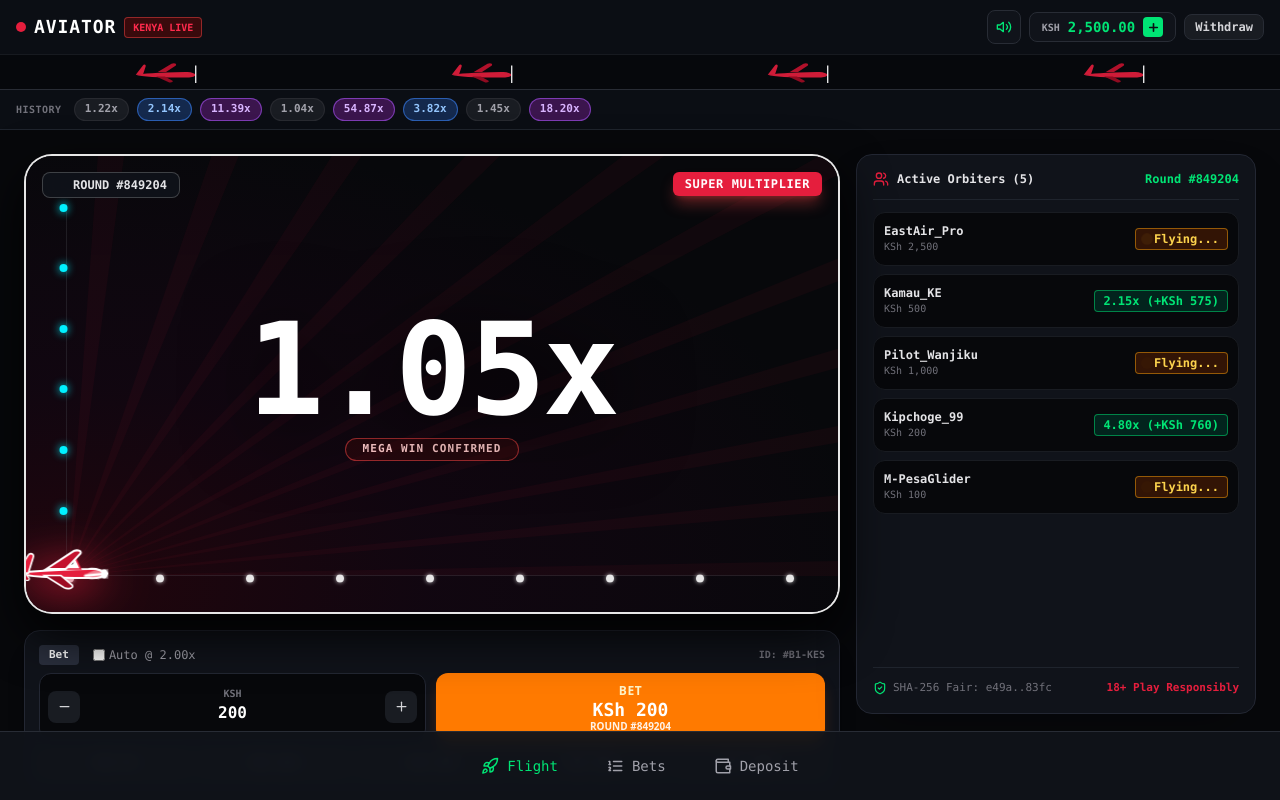
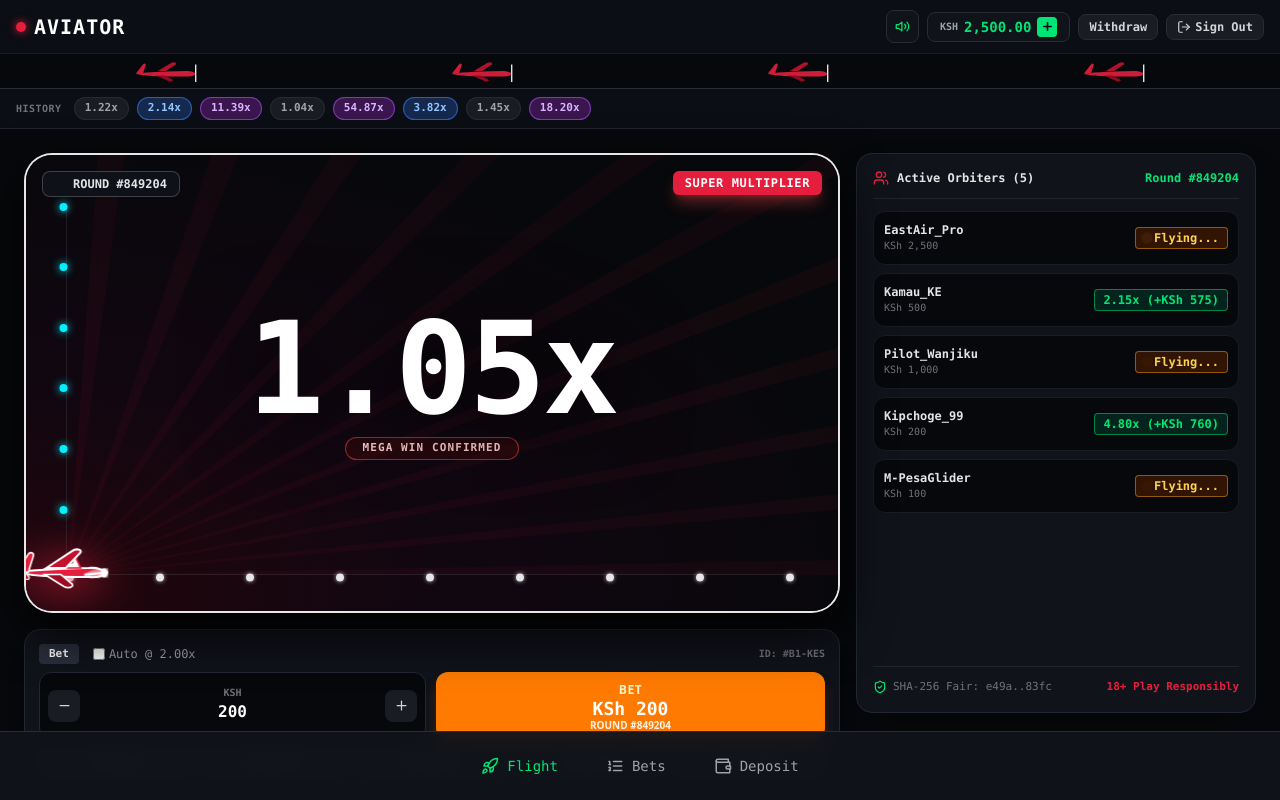
Before and after one commit to Pyper9219/Aviator-web, a Next.js app: page / in a window 1280 px wide. Shown: the top 800 px of the page. Built offline with nearby package versions, Linux system fonts and the light colour scheme; no server answers.

Commit message:
Add top-right sign-out knob and admin-only withdrawal clearance knob with strict role guards

```diff
--- a/src/app/api/admin/withdrawals/action/route.ts
+++ b/src/app/api/admin/withdrawals/action/route.ts
@@ -1,10 +1,21 @@
 import { NextRequest, NextResponse } from "next/server";
+import { jwtVerify } from "jose";
 import { connectToDatabase } from "@/lib/db/mongodb";
 import { Withdrawal } from "@/lib/db/models/Withdrawal";
 import { User } from "@/lib/db/models/User";
 
+const SECRET = new TextEncoder().encode(process.env.JWT_SECRET || "super-secret-jwt-key-aviator-production-flight-deck-token-12345");
+
 export async function POST(req: NextRequest) {
   try {
+    const token = req.cookies.get("aviator_session")?.value;
+    if (!token) return NextResponse.json({ error: "Unauthorized" }, { status: 401 });
+
+    const { payload } = await jwtVerify(token, SECRET);
+    if (payload.role !== "ADMIN") {
+      return NextResponse.json({ error: "Forbidden: Only administrators can authorize withdrawals." }, { status: 403 });
+    }
+
     const { withdrawalId, action, adminNote } = await req.json();
     if (!withdrawalId || !["APPROVE", "REJECT"].includes(action)) {
       return NextResponse.json({ error: "Invalid action parameters" }, { status: 400 });
@@ -12,31 +23,29 @@
 
     await connectToDatabase();
     const withdrawal = await Withdrawal.findById(withdrawalId);
-    if (!withdrawal) return NextResponse.json({ error: "Withdrawal not found" }, { status: 404 });
+    if (!withdrawal) {
+      return NextResponse.json({ error: "Withdrawal record not found" }, { status: 404 });
+    }
     if (withdrawal.status !== "PENDING") {
-      return NextResponse.json({ error: `Withdrawal is already ${withdrawal.status}` }, { status: 400 });
+      return NextResponse.json({ error: `Withdrawal has already been marked ${withdrawal.status}` }, { status: 400 });
     }
 
     if (action === "APPROVE") {
-      // Approve: Permanently release the locked funds
       await User.findByIdAndUpdate(withdrawal.userId, { $inc: { lockedWithdrawalKSH: -withdrawal.amountKSH } });
       withdrawal.status = "APPROVED";
       withdrawal.approvedAt = new Date();
-      withdrawal.adminNote = adminNote || "Approved and disbursed.";
+      withdrawal.adminNote = adminNote || `Authorized by Admin (${payload.username || "SuperAdmin"})`;
       await withdrawal.save();
-      return NextResponse.json({ success: true, message: "Payout approved and processed." });
+      return NextResponse.json({ success: true, message: `Payout of KSh ${withdrawal.amountKSH.toLocaleString()} successfully authorized and dispatched.` });
     } else {
-      // Reject: Immediately refund the locked funds back to the user's playable balance
-      await User.findByIdAndUpdate(withdrawal.userId, {
-        $inc: { lockedWithdrawalKSH: -withdrawal.amountKSH, balanceKSH: withdrawal.amountKSH }
-      });
+      await User.findByIdAndUpdate(withdrawal.userId, { $inc: { lockedWithdrawalKSH: -withdrawal.amountKSH, balanceKSH: withdrawal.amountKSH } });
       withdrawal.status = "REJECTED";
       withdrawal.rejectedAt = new Date();
-      withdrawal.adminNote = adminNote || "Rejected. Funds refunded to wallet.";
+      withdrawal.adminNote = adminNote || "Withdrawal rejected by administrator. Funds refunded to wallet.";
       await withdrawal.save();
-      return NextResponse.json({ success: true, message: "Withdrawal rejected. Funds refunded to user." });
+      return NextResponse.json({ success: true, message: "Withdrawal rejected. Funds automatically refunded to player wallet balance." });
     }
   } catch (err: any) {
-    return NextResponse.json({ error: err.message }, { status: 500 });
+    return NextResponse.json({ error: err.message || "Failed to process withdrawal action" }, { status: 500 });
   }
 }
--- a/src/app/api/auth/logout/route.ts
+++ b/src/app/api/auth/logout/route.ts
@@ -1,7 +1,13 @@
-import { NextResponse } from "next/server";
-import { cookies } from "next/headers";
+import { NextRequest, NextResponse } from "next/server";
 
-export async function POST() {
-  cookies().delete("aviator_session");
-  return NextResponse.json({ success: true });
+export async function POST(req: NextRequest) {
+  const response = NextResponse.json({ success: true, message: "Logged out successfully" });
+  response.cookies.set("aviator_session", "", {
+    httpOnly: true,
+    secure: process.env.NODE_ENV === "production",
+    sameSite: "lax",
+    path: "/",
+    maxAge: 0,
+  });
+  return response;
 }
--- a/src/app/page.tsx
+++ b/src/app/page.tsx
@@ -6,12 +6,12 @@
 import { Minus, Plus, Users, ShieldCheck } from "lucide-react";
 
 export default function GamePage() {
-  const { balance, username, phase, multiplier, countdown, roundNumber, history, liveBets, console1, setConsole1, console2, cashOutConsole1, placeBet1, isMuted, toggleSound } = useAviatorGame();
+  const { balance, username, role, phase, multiplier, countdown, roundNumber, history, liveBets, console1, setConsole1, console2, cashOutConsole1, placeBet1, isMuted, toggleSound } = useAviatorGame();
   const isFlight = phase === "IN_FLIGHT";
 
   return (
     <div className="min-h-screen bg-[#07080B] text-white flex flex-col font-sans">
-      <Header balance={balance} username={username} isMuted={isMuted} onToggleSound={toggleSound} />
+      <Header balance={balance} username={username} role={role} isMuted={isMuted} onToggleSound={toggleSound} />
       <div className="flex items-center gap-2 overflow-x-auto px-4 py-2 bg-[#0B0E14] border-b border-[#1F242D] no-scrollbar">
         <span className="text-[10px] font-mono font-bold text-zinc-500 uppercase tracking-wider mr-1">HISTORY</span>
         {history.map((mult, idx) => {
@@ -19,9 +19,7 @@
           if (mult >= 10.0) pillStyle = "bg-[#3B154D] text-[#D8B4FE] border border-[#A855F7]/60";
           else if (mult >= 2.0) pillStyle = "bg-[#14294D] text-[#93C5FD] border border-[#3B82F6]/60";
           else if (mult >= 50.0) pillStyle = "bg-[#4D3800] text-[#FDE047] border border-[#EAB308]/60 font-black";
-          return (
-            <span key={idx} className={`px-2.5 py-0.5 rounded-full text-[11px] font-mono font-bold whitespace-nowrap ${pillStyle}`}>{mult.toFixed(2)}x</span>
-          );
+          return <span key={idx} className={`px-2.5 py-0.5 rounded-full text-[11px] font-mono font-bold whitespace-nowrap ${pillStyle}`}>{mult.toFixed(2)}x</span>;
         })}
       </div>
       <main className="flex-1 max-w-7xl w-full mx-auto p-3 sm:p-4 lg:p-6 grid grid-cols-1 lg:grid-cols-12 gap-4 pb-16">
@@ -41,16 +39,12 @@
               </div>
               <div className="flex gap-2.5">
                 <div className="flex-1 bg-[#07080B] border border-[#232733] rounded-xl p-2 flex items-center justify-between font-mono">
-                  <button disabled={console1.isLocked} onClick={() => setConsole1((c: any) => ({ ...c, stake: Math.max(50, c.stake - 50) }))} className="w-8 h-8 bg-[#191C22] disabled:opacity-40 text-zinc-300 rounded-lg flex items-center justify-center font-bold text-base hover:text-white">
-                    <Minus size={15} />
-                  </button>
+                  <button disabled={console1.isLocked} onClick={() => setConsole1((c: any) => ({ ...c, stake: Math.max(50, c.stake - 50) }))} className="w-8 h-8 bg-[#191C22] disabled:opacity-40 text-zinc-300 rounded-lg flex items-center justify-center font-bold text-base hover:text-white"><Minus size={15} /></button>
                   <div className="text-center">
                     <span className="text-[10px] text-zinc-500 block leading-none mb-0.5 font-bold">KSH</span>
                     <span className="font-bold text-base text-white">{console1.stake.toLocaleString()}</span>
                   </div>
-                  <button disabled={console1.isLocked} onClick={() => setConsole1((c: any) => ({ ...c, stake: c.stake + 50 }))} className="w-8 h-8 bg-[#191C22] disabled:opacity-40 text-zinc-300 rounded-lg flex items-center justify-center font-bold text-base hover:text-white">
-                    <Plus size={15} />
-                  </button>
+                  <button disabled={console1.isLocked} onClick={() => setConsole1((c: any) => ({ ...c, stake: c.stake + 50 }))} className="w-8 h-8 bg-[#191C22] disabled:opacity-40 text-zinc-300 rounded-lg flex items-center justify-center font-bold text-base hover:text-white"><Plus size={15} /></button>
                 </div>
                 {console1.isLocked && !console1.hasCashedOut && isFlight ? (
                   <button onClick={cashOutConsole1} className="flex-1 bg-[#FF7A00] hover:bg-[#FF8C1A] text-white rounded-xl font-black flex flex-col items-center justify-center p-2.5 shadow-[0_0_24px_rgba(255,122,0,0.5)] active:scale-95 transition-all">
@@ -68,9 +62,7 @@
               </div>
               <div className="grid grid-cols-5 gap-1.5 mt-2.5">
                 {[50, 100, 200, 500, 1000].map(amt => (
-                  <button key={amt} disabled={console1.isLocked} onClick={() => setConsole1((c: any) => ({ ...c, stake: amt }))} className="py-1 rounded-lg bg-[#191C22] hover:bg-[#282C35] text-[11px] font-mono text-zinc-300 disabled:opacity-40 font-bold transition-colors">
-                    KSh {amt}
-                  </button>
+                  <button key={amt} disabled={console1.isLocked} onClick={() => setConsole1((c: any) => ({ ...c, stake: amt }))} className="py-1 rounded-lg bg-[#191C22] hover:bg-[#282C35] text-[11px] font-mono text-zinc-300 disabled:opacity-40 font-bold transition-colors">KSh {amt}</button>
                 ))}
               </div>
             </div>
@@ -78,9 +70,7 @@
               <div className="w-full sm:w-auto">
                 <span className="text-[10px] font-mono text-zinc-500 block uppercase tracking-wider">LOCKED BET</span>
                 <div className="font-mono text-base font-bold text-white">KSh 100</div>
-                <div className="text-[11px] font-mono text-[#00E575] flex items-center gap-1 mt-0.5">
-                  <span className="w-1.5 h-1.5 rounded-full bg-[#00E575]" /> Instant Payout Credited
-                </div>
+                <div className="text-[11px] font-mono text-[#00E575] flex items-center gap-1 mt-0.5"><span className="w-1.5 h-1.5 rounded-full bg-[#00E575]" /> Instant Payout Credited</div>
               </div>
               <div className="w-full sm:w-auto p-2.5 bg-[#0A261C] border border-[#00E575]/60 rounded-xl text-right">
                 <span className="text-[10px] font-mono text-[#00E575] font-bold block uppercase tracking-wider">WON @ 12,338.75x</span>
@@ -108,9 +98,7 @@
                   ) : player.status === "CRASHED" ? (
                     <span className="inline-flex items-center px-2 py-0.5 rounded bg-red-950/80 border border-red-500/50 text-red-400 font-bold text-xs">Crashed</span>
                   ) : (
-                    <span className="inline-flex items-center gap-1 px-2 py-0.5 rounded bg-amber-950/70 border border-amber-500/50 text-amber-300 font-bold text-xs">
-                      <span className="w-1.5 h-1.5 rounded-full bg-amber-400 animate-ping" /> Flying...
-                    </span>
+                    <span className="inline-flex items-center gap-1 px-2 py-0.5 rounded bg-amber-950/70 border border-amber-500/50 text-amber-300 font-bold text-xs"><span className="w-1.5 h-1.5 rounded-full bg-amber-400 animate-ping" /> Flying...</span>
                   )}
                 </div>
               </div>
--- a/src/components/Header.tsx
+++ b/src/components/Header.tsx
@@ -1,38 +1,91 @@
 "use client";
-import React from "react";
+import React, { useState, useEffect } from "react";
 import Link from "next/link";
-import { Plus, Volume2, VolumeX } from "lucide-react";
+import { useRouter } from "next/navigation";
+import { Plus, Volume2, VolumeX, LogOut, ShieldCheck, ShieldAlert } from "lucide-react";
 
 interface HeaderProps {
   balance: number;
   username?: string;
+  role?: "PILOT" | "ADMIN";
   isMuted?: boolean;
   onToggleSound?: () => void;
 }
 
-export default function Header({ balance, isMuted = false, onToggleSound }: HeaderProps) {
+export default function Header({ balance, username = "Pilot", role = "PILOT", isMuted = false, onToggleSound }: HeaderProps) {
+  const router = useRouter();
+  const [loggingOut, setLoggingOut] = useState(false);
+  const [pendingWithdrawalsCount, setPendingWithdrawalsCount] = useState<number>(0);
+  const isAdmin = role === "ADMIN";
+
+  useEffect(() => {
+    if (!isAdmin) return;
+    const fetchPendingCount = async () => {
+      try {
+        const res = await fetch("/api/admin/withdrawals/pending-count");
+        if (res.ok) {
+          const data = await res.json();
+          if (data.isAdmin) {
+            setPendingWithdrawalsCount(data.count);
+          }
+        }
+      } catch (e) {}
+    };
+    fetchPendingCount();
+    const interval = setInterval(fetchPendingCount, 5000);
+    return () => clearInterval(interval);
+  }, [isAdmin]);
+
+  const handleSignOut = async () => {
+    if (loggingOut) return;
+    setLoggingOut(true);
+    try {
+      await fetch("/api/auth/logout", { method: "POST" });
+      router.push("/login");
+      router.refresh();
+    } catch (e) {
+      window.location.href = "/login";
+    }
+  };
+
   return (
     <header className="sticky top-0 z-50 bg-[#0B0E14] border-b border-[#282C35]">
-      <div className="flex items-center justify-between px-4 py-2.5">
+      <div className="flex items-center justify-between px-3 sm:px-4 py-2.5">
         <div className="flex items-center gap-2">
-          <span className="w-2.5 h-2.5 rounded-full bg-[#E51E3D]" />
-          <span className="font-mono font-black text-lg tracking-wider text-white">AVIATOR</span>
-          <span className="px-2 py-0.5 rounded bg-red-950/80 border border-red-500/50 text-[#FF2B4D] font-mono text-[10px] font-bold">KENYA LIVE</span>
+          <span className="w-2.5 h-2.5 rounded-full bg-[#E51E3D] shadow-[0_0_8px_#E51E3D]" />
+          <Link href="/" className="font-mono font-black text-lg sm:text-xl tracking-wider text-white hover:text-red-100 transition-colors">AVIATOR</Link>
+          <span className="hidden xs:inline-block px-2 py-0.5 rounded bg-red-950/80 border border-red-500/50 text-[#FF2B4D] font-mono text-[10px] font-bold">KENYA LIVE</span>
+          {isAdmin && (
+            <span className="px-2 py-0.5 rounded bg-amber-950/80 border border-amber-500/50 text-amber-300 font-mono text-[10px] font-black tracking-widest uppercase">ADMIN</span>
+          )}
         </div>
-        <div className="flex items-center gap-2">
+        <div className="flex items-center gap-1.5 sm:gap-2">
           {onToggleSound && (
             <button onClick={onToggleSound} className={`p-2 rounded-lg border transition-colors ${isMuted ? "bg-red-950/60 border-red-500/40 text-red-400" : "bg-[#10131A] border-[#282C35] text-[#00E575] hover:text-white"}`} title={isMuted ? "Unmute Engine Audio" : "Mute Engine Audio"}>
-              {isMuted ? <VolumeX size={16} /> : <Volume2 size={16} />}
+              {isMuted ? <VolumeX size={15} /> : <Volume2 size={15} />}
             </button>
           )}
-          <div className="flex items-center gap-2 px-3 py-1 bg-[#10131A] border border-[#282C35] rounded-lg font-mono">
+          <div className="flex items-center gap-1.5 px-2.5 sm:px-3 py-1 bg-[#10131A] border border-[#282C35] rounded-lg font-mono">
             <span className="text-[10px] text-zinc-400 font-bold">KSH</span>
-            <span className="text-sm font-bold text-[#00E575]">{balance.toLocaleString("en-KE", { minimumFractionDigits: 2, maximumFractionDigits: 2 })}</span>
+            <span className="text-xs sm:text-sm font-bold text-[#00E575]">{balance.toLocaleString("en-KE", { minimumFractionDigits: 2, maximumFractionDigits: 2 })}</span>
             <Link href="/cashier" className="w-5 h-5 rounded bg-[#00E575] text-[#0B0E14] flex items-center justify-center font-bold text-xs hover:opacity-90 transition-transform active:scale-95" title="Deposit Funds via M-PESA">
               <Plus size={13} strokeWidth={3} />
             </Link>
+            {isAdmin && (
+              <Link href="/admin/withdrawals" className={`flex items-center gap-1 ml-1 px-2 py-0.5 rounded text-[10px] font-bold border transition-all active:scale-95 ${pendingWithdrawalsCount > 0 ? "bg-amber-950 text-amber-300 border-amber-500/70 hover:bg-amber-900 animate-pulse shadow-[0_0_12px_rgba(245,158,11,0.4)]" : "bg-[#191C22] text-zinc-300 border-zinc-700 hover:text-white hover:border-zinc-500"}`} title="Admin Withdrawal Clearance Terminal">
+                {pendingWithdrawalsCount > 0 ? (
+                  <><ShieldAlert size={12} className="text-amber-400" /><span className="hidden sm:inline">Clearance:</span><span className="font-mono font-black">{pendingWithdrawalsCount}</span></>
+                ) : (
+                  <><ShieldCheck size={12} className="text-[#00E575]" /><span className="hidden sm:inline">Approvals</span></>
+                )}
+              </Link>
+            )}
           </div>
-          <Link href="/withdraw" className="px-2.5 py-1 bg-[#191C22] hover:bg-[#282C35] border border-[#282C35] rounded-lg font-mono text-xs text-zinc-300 font-bold transition-colors">Withdraw</Link>
+          <Link href="/withdraw" className="hidden sm:inline-block px-2.5 py-1 bg-[#191C22] hover:bg-[#282C35] border border-[#282C35] rounded-lg font-mono text-xs text-zinc-300 font-bold transition-colors">Withdraw</Link>
+          <button onClick={handleSignOut} disabled={loggingOut} className="flex items-center gap-1 px-2 sm:px-2.5 py-1 bg-[#191C22] hover:bg-red-950/70 text-zinc-300 hover:text-red-400 border border-[#282C35] hover:border-red-500/50 rounded-lg font-mono text-xs font-bold transition-all active:scale-95 disabled:opacity-50" title={`Sign Out (${username})`}>
+            <LogOut size={14} className={loggingOut ? "animate-spin" : ""} />
+            <span className="hidden md:inline">{loggingOut ? "Exiting..." : "Sign Out"}</span>
+          </button>
         </div>
       </div>
       <div className="flex items-center justify-around py-1.5 px-2 bg-[#06080C] border-t border-[#191C22] overflow-hidden opacity-90">
--- a/src/hooks/useAviatorGame.ts
+++ b/src/hooks/useAviatorGame.ts
@@ -3,17 +3,13 @@
 import { GamePhase, IBetSlot, IOrbiterPlayer } from "@/types";
 import { soundEngine } from "@/lib/audio/soundEngine";
 
-const KENYAN_PILOTS = [
-  "Kamau_KE", "Kipchoge_99", "NairobiAce", "Pilot_Wanjiku", "M-PesaGlider",
-  "SafariAce", "Onyango_Gold", "JumaCash", "EastAir_Pro", "VictorFlyer",
-  "Amina_Mombasa", "Kibet_Speed", "Mwangi_Trader", "NaivashaAce", "Turbo_Kenya",
-  "Sharon_Flyer", "Mutua_Express", "Otieno_Pilot", "EldoretStriker", "NakuruJet"
-];
+const KENYAN_PILOTS = ["Kamau_KE", "Kipchoge_99", "NairobiAce", "Pilot_Wanjiku", "M-PesaGlider", "SafariAce", "Onyango_Gold", "JumaCash", "EastAir_Pro", "VictorFlyer", "Amina_Mombasa", "Kibet_Speed", "Mwangi_Trader", "NaivashaAce", "Turbo_Kenya", "Sharon_Flyer", "Mutua_Express", "Otieno_Pilot", "EldoretStriker", "NakuruJet"];
 const STAKE_PRESETS_KSH = [50, 100, 200, 500, 1000, 2500, 5000];
 
 export function useAviatorGame() {
   const [balance, setBalance] = useState<number>(2500.00);
   const [username, setUsername] = useState<string>("Pilot");
+  const [role, setRole] = useState<"PILOT" | "ADMIN">("PILOT");
   const [multiplier, setMultiplier] = useState<number>(1.00);
   const [phase, setPhase] = useState<GamePhase>("PREPARING");
   const [countdown, setCountdown] = useState<number>(5);
@@ -28,12 +24,8 @@
     { id: "init_4", username: "M-PesaGlider", stake: 100, mult: null, profit: 0, status: "IN_FLIGHT", timestamp: Date.now() - 1400 },
   ]);
 
-  const [console1, setConsole1] = useState<IBetSlot>({
-    stake: 200, autoCashout: false, autoMultiplier: 2.00, isLocked: false, betId: null, hasCashedOut: false, cashedOutMultiplier: null, winAmount: null,
-  });
-  const [console2, setConsole2] = useState<IBetSlot>({
-    stake: 100, autoCashout: true, autoMultiplier: 12338.75, isLocked: true, betId: "b2_locked", hasCashedOut: true, cashedOutMultiplier: 12338.75, winAmount: 1233875,
-  });
+  const [console1, setConsole1] = useState<IBetSlot>({ stake: 200, autoCashout: false, autoMultiplier: 2.00, isLocked: false, betId: null, hasCashedOut: false, cashedOutMultiplier: null, winAmount: null });
+  const [console2, setConsole2] = useState<IBetSlot>({ stake: 100, autoCashout: true, autoMultiplier: 12338.75, isLocked: true, betId: "b2_locked", hasCashedOut: true, cashedOutMultiplier: 12338.75, winAmount: 1233875 });
 
   const toggleSound = useCallback(() => {
     if (soundEngine) {
@@ -49,6 +41,7 @@
       if (data.user) {
         setBalance(data.user.balanceKSH);
         setUsername(data.user.username);
+        setRole(data.user.role || "PILOT");
       }
     } catch (e) {}
   }, []);
@@ -149,5 +142,5 @@
     return () => clearTimeout(timeoutId);
   }, [phase, multiplier]);
 
-  return { balance, username, phase, multiplier, countdown, roundNumber, history, liveBets, console1, setConsole1, console2, setConsole2, cashOutConsole1, placeBet1, isMuted, toggleSound };
+  return { balance, username, role, phase, multiplier, countdown, roundNumber, history, liveBets, console1, setConsole1, console2, setConsole2, cashOutConsole1, placeBet1, isMuted, toggleSound };
 }
```
Also changed, not shown: src/app/api/admin/withdrawals/pending-count/route.ts (added, +26 -0 lines).
